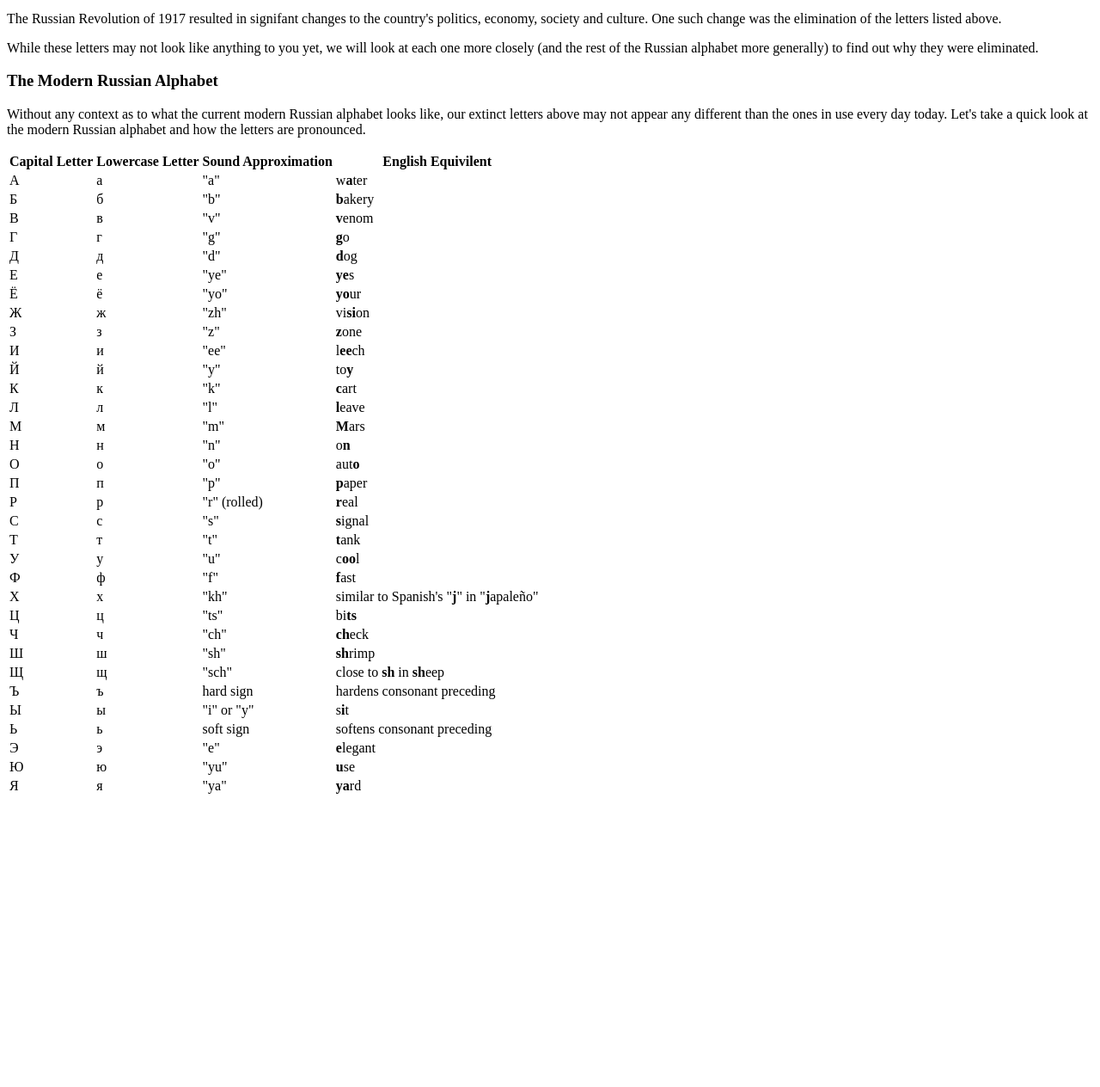
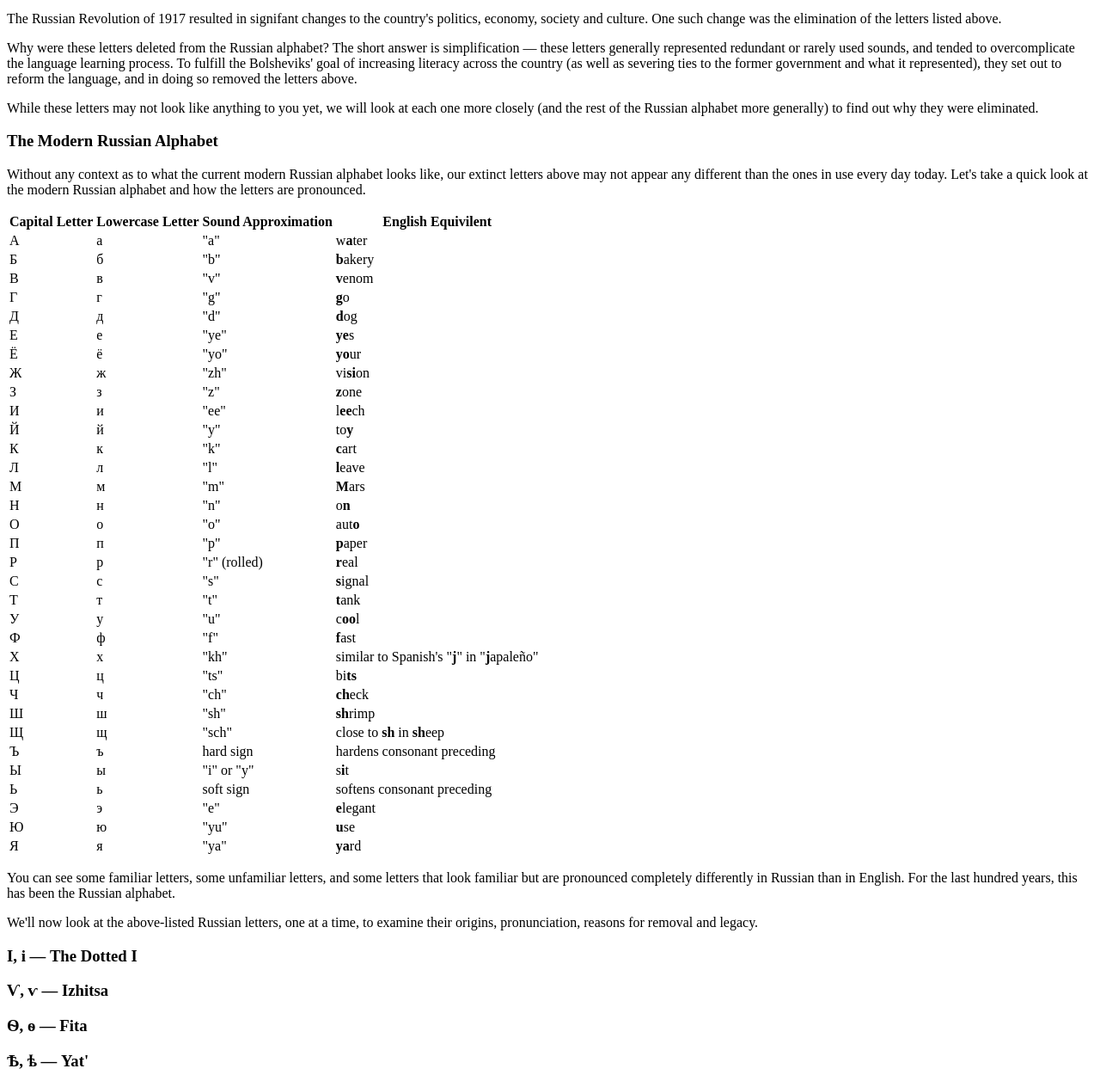
Before and after one commit to LaunchCodeAllhubs/js-assignment-4-html-me-something-awoodcoc, a website: page index.html in a window 1280 px wide. Shown: the part 347-1611 px from the top of the page at 86% size. Before the commit the page ends 1281 px from the top, so only its background shows below. Drawn offline with Linux system fonts and the light colour scheme.

Commit message:
Added a few paragraphs to the Intro and Russian Language Overview section. Added sections for each letter. Cleaned up some paragraph tags

```diff
--- a/index.html
+++ b/index.html
@@ -27,9 +27,15 @@
                   <li>Ѣ</li>
                </ul>
                <p>The Russian Revolution of 1917 resulted in signifant changes to the country's politics, economy, society and culture. One such change
-                  was the elimination of the letters listed above. </p>
+                  was the elimination of the letters listed above.
+               </p>
+               <p>Why were these letters deleted from the Russian alphabet? The short answer is simplification &mdash; these letters generally
+                  represented redundant or rarely used sounds, and tended to overcomplicate the language learning process. To fulfill the Bolsheviks' goal
+                  of increasing literacy across the country (as well as severing ties to the former government and what it represented), they set out to reform
+                  the language, and in doing so removed the letters above.</p>
                <p>While these letters may not look like anything to you yet, we will look at each one more closely (and the rest of the Russian
-                  alphabet more generally) to find out why they were eliminated.</p>
+                  alphabet more generally) to find out why they were eliminated.
+               </p>
             </section>
             <section>
                <h3>The Modern Russian Alphabet</h3>
@@ -243,6 +249,30 @@
                      <td><b>ya</b>rd</td>
                   </tr>
                </table>
+               <p>You can see some familiar letters, some unfamiliar letters, and some letters that look familiar but are
+                  pronounced completely differently in Russian than in English. For the last hundred years, this has been the
+                  Russian alphabet.
+               </p>
+               <p>We'll now look at the above-listed Russian letters, one at a time, to examine their origins, pronunciation, reasons for removal
+                  and legacy.
+               </p>
+
+            </section>
+            <section>
+               <h3>І, і &mdash; The Dotted I</h3>
+               <p></p>
+            </section>
+            <section>
+               <h3>Ѵ, ѵ &mdash; Izhitsa</h3>
+               <p></p>
+            </section>
+            <section>
+               <h3>Ѳ, ѳ &mdash; Fita</h3>
+               <p></p>
+            </section>
+            <section>
+               <h3>Ѣ, ѣ &mdash; Yat'</h3>
+               <p></p>
             </section>
          </article>
 
```
